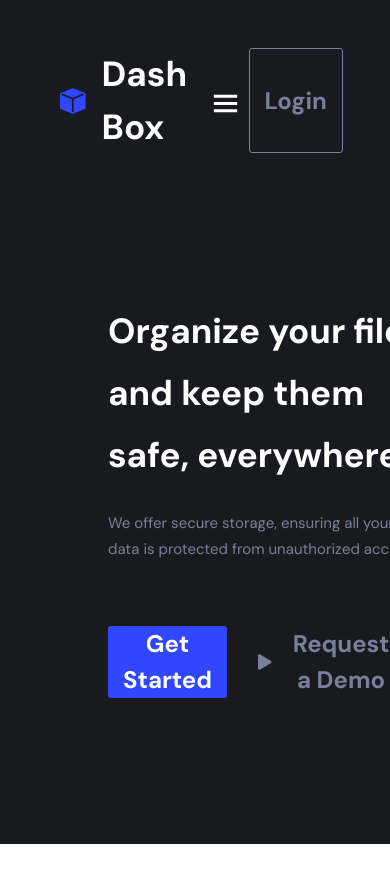
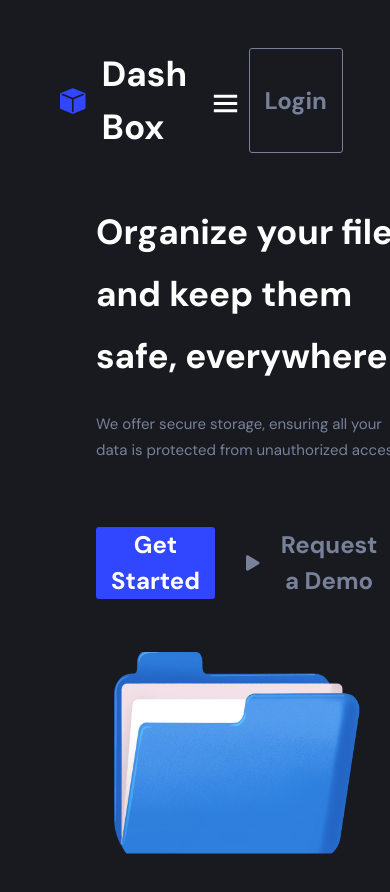
Before and after one commit to Najahi-Dev/dashboard_website, a React (Vite) app: page / in a window 390 px wide. Shown: the top 892 px of the page. Before the commit the page ends 844 px from the top, so only its background shows below. Built offline with nearby package versions, Linux system fonts and the light colour scheme; a web font is replaced by a local one.

Commit message:
feat: add responsive Image component and hide scrollbar
- Create new Image component with responsive width sizing
- Hide scrollbar globally in index.css
- Update HomePage layout to include new Image component

```diff
--- a/src/Components/Image.jsx
+++ b/src/Components/Image.jsx
@@ -0,0 +1,37 @@
+import styled from "styled-components";
+import { media } from "../Services";
+
+
+function Image({ src, alt = "Image", xxlSize, xlSize, lgSize, mdSize, smSize, ...props }) {
+    return (
+        <ImageStyle {...props} src={src} alt={alt} xxlSize={xxlSize} xlSize={xlSize} lgSize={lgSize} mdSize={mdSize} smSize={smSize} />
+    )
+}
+
+const ImageStyle = styled.img`
+   width: 100%;
+
+
+   @media ${media.xxl} {
+        width: ${(props) => props.xxlSize};
+   }
+
+   @media ${media.xl} {
+        width: ${(props) => props.xlSize};
+   }
+
+   @media ${media.lg} {
+        width: ${(props) => props.lgSize};
+   }
+
+   @media ${media.md} {
+        width: ${(props) => props.mdSize};
+   }
+
+   @media ${media.sm} {
+        width: ${(props) => props.smSize};
+   }
+
+`;
+
+export default Image
--- a/src/Pages/HomePage.jsx
+++ b/src/Pages/HomePage.jsx
@@ -7,6 +7,8 @@ import TopBar from "../Components/TopBar";
 import Typography from "../Components/Typography";
 import Button from "../Components/Button";
 import { FaPlay } from "react-icons/fa";
+import Image from "../Components/Image";
+import image from "../assets/file_image.svg"
 
 
 function HomePage() {
@@ -26,20 +28,24 @@ function HomePage() {
                 <TopBar />
                 <div className="body-container d-flex flex-grow-1 align-items-center">
                     <div className="col-lg-12 p-5 d-flex justify-content-center">
-                        <div class="col-lg-9 col-md-12 ps-5 d-flex flex-column justify-content-center">
-                            <Typography text="Organize your files and keep them safe, everywhere!" type="h1" className="col-lg-8 heading-1" />
+                        <div className="row">
+                            <div class="col-lg-6 col-md-12 ps-5 d-flex flex-column justify-content-center">
+                                <Typography text="Organize your files and keep them safe, everywhere!" type="h1" className="col-lg-8 heading-1" />
 
-                            <Typography text="We offer secure storage, ensuring all your data is protected from unauthorized access." type="p" color="#788199" className="col-lg-8 mt-3" />
+                                <Typography text="We offer secure storage, ensuring all your data is protected from unauthorized access." type="p" color="#788199" className="col-lg-8 mt-3" />
 
-                            <div className="button-container d-flex gap-3 mt-5">
-                                <Button text="Get Started" buttonType="style-1" />
-                                <Button text="Request a Demo" buttonType="style-3" icon={<FaPlay />} className="me-3 gap-3" />
+                                <div className="button-container d-flex gap-3 mt-5">
+                                    <Button text="Get Started" buttonType="style-1" />
+                                    <Button text="Request a Demo" buttonType="style-3" icon={<FaPlay />} className="me-3 gap-3" />
+                                </div>
+                            </div>
+
+                            <div class="col-lg-6 col-md-12 d-flex justify-content-center align-items-center mt-sm-5">
+                                <Image src={image} alt="file-image" xxlSize={"85%"} xlSize={"90%"} mdSize={"90%"} />
                             </div>
                         </div>
                     </div>
-                    <div class="col-lg-6 col-md-12 d-flex justify-content-center align-items-center mt-sm-5">
 
-                    </div>
                 </div>
             </FullPageLayout>
         </HompePageStyle>
--- a/src/index.css
+++ b/src/index.css
@@ -1,3 +1,7 @@
 /* body{
     background-color: #181a1f;
 } */
+
+::-webkit-scrollbar{
+    display: none;
+}
```
Also changed, not shown: src/assets/file_image.svg (added).
